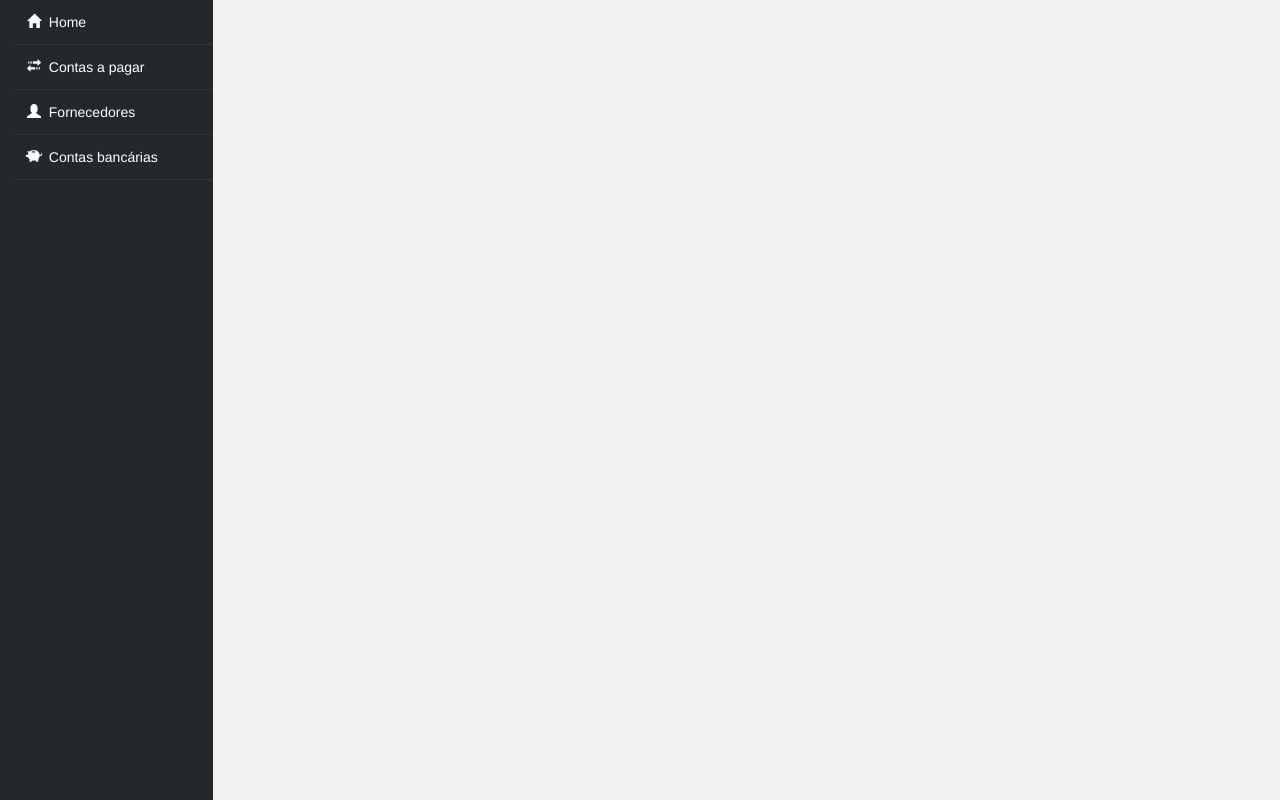
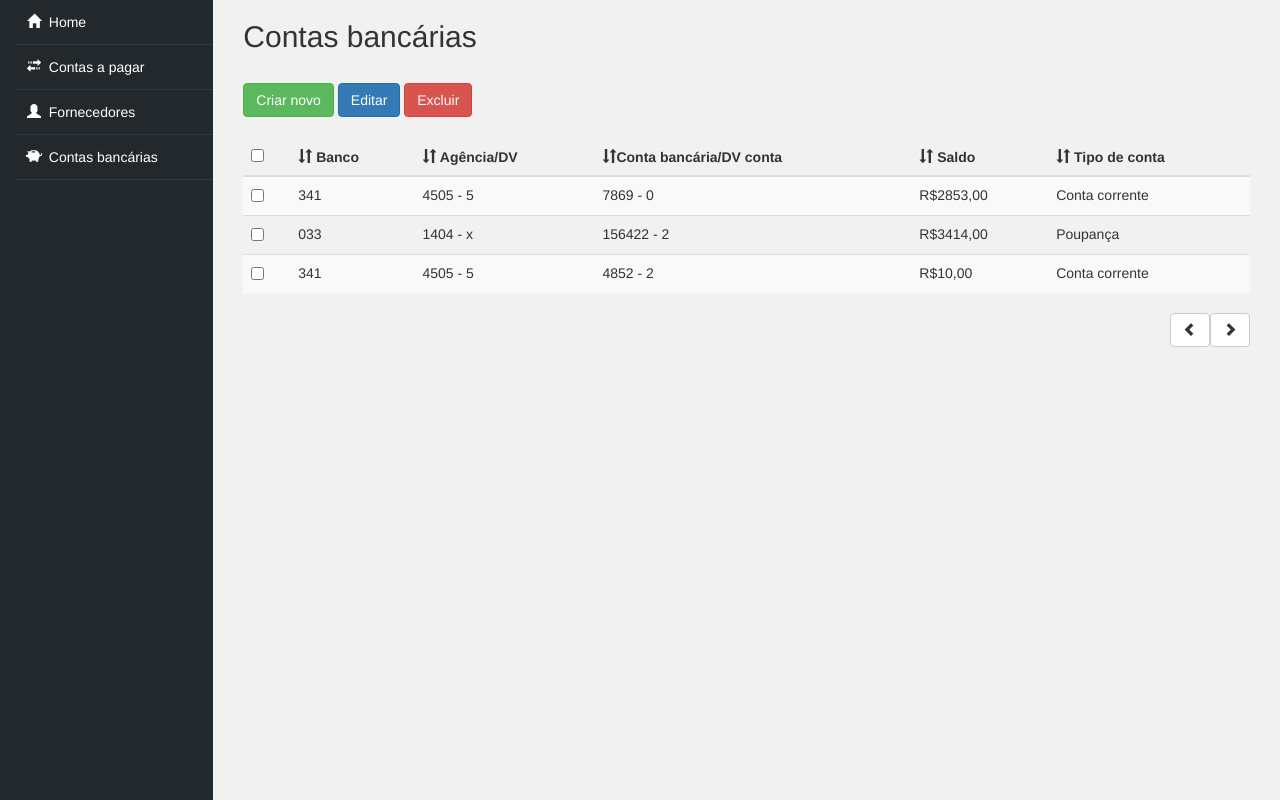
Before and after one commit to cinthiafukami/pellicanos, a PHP site: page /listar-contas-bancarias.php in a window 1280 px wide. Shown: the part 40-840 px from the top of the page. Run offline with PHP 8.4, Linux system fonts and the light colour scheme; some libraries are stand-ins or nearby versions.

Commit message:
adicionado pagina de listar contas bancarias

```diff
--- a/html/cadastro-conta-bancaria.php
+++ b/html/cadastro-conta-bancaria.php
@@ -24,7 +24,7 @@
             <div class="col-sm-4"><label for="">Saldo inicial</label><input class="form-control" type="text" placeholder="R$0,00"></div>
             <div class="col-sm-3"><label for="">Tipo da conta: </label><br>
             <select name="" id="" class="form-control">
-              <option value="">Selecionar</option>
+              <option value="">Poupança</option>
             </select>
             </div>
           </div>
--- /dev/null
+++ b/html/editar-conta-bancaria.php
@@ -0,0 +1 @@
+editar-conta-bancaria.php
--- a/html/listar-contas-bancarias.php
+++ b/html/listar-contas-bancarias.php
@@ -2,6 +2,82 @@
 <?php include "sidebar.php" ?>
 
 <div class="col-sm-10">
+	<div class="row">
+
+	    <div class="row">
+	      <div class="col-sm-12">
+	        <h1>Contas bancárias</h1><br>
+
+	        <!-- Pop up excluir -->
+	        <div class="modal fade" id="myModal" tabindex="-1" role="dialog" aria-labelledby="myModalLabel">
+	          <div class="modal-dialog" role="document">
+	            <div class="modal-content">
+	              <div class="modal-header">
+	                <button type="button" class="close" data-dismiss="modal" aria-label="Close"><span aria-hidden="true">&times;</span></button>
+	                <h4 class="modal-title" id="myModalLabel">Excluir conta de número "7869-0"</h4>
+	              </div>
+	              <div class="modal-body">
+	                Tem certeza que deseja excluir registro permanentemente?
+	              </div>
+	              <div class="modal-footer">
+	                <button type="button" class="btn btn-default" data-dismiss="modal">Cancelar</button>
+	                <button type="button" class="btn btn-primary">Confirmar</button>
+	              </div>
+	            </div>
+	          </div>
+	        </div>
+
+	        <a href="/pellicanos/html/cadastro-conta-bancaria.php"><button type="button" class="btn btn-success"> Criar novo</button></a>
+	        <a href="/pellicanos/html/editar-conta-bancaria.php"><button type="button" class="btn btn-primary"> Editar</button></a>
+	        <button type="button" class="btn btn-danger" data-toggle="modal" data-target="#myModal"> Excluir</button><br><br>
+	      </div>
+	    </div>
+
+	    <div class="row">
+	      <div class="col-sm-12">
+	      <table class="table table-striped table-hover">
+	        <thead>
+	          <tr>
+	            <th><input type="checkbox"></th>
+	            <th><span class="glyphicon glyphicon-sort" aria-hidden="true"></span> Banco</th>
+	            <th><span class="glyphicon glyphicon-sort" aria-hidden="true"></span> Agência/DV</th>
+	            <th><span class="glyphicon glyphicon-sort" aria-hidden="true"></span>Conta bancária/DV conta</th>
+	            <th><span class="glyphicon glyphicon-sort" aria-hidden="true"></span> Saldo</th>
+	            <th><span class="glyphicon glyphicon-sort" aria-hidden="true"></span> Tipo de conta</th>
+	          </tr>
+	        </thead>
+	        <tr>
+	        	<td><input type="checkbox"></td>
+	        	<td>341</td>
+	        	<td>4505 - 5</td>
+	        	<td>7869 - 0</td>
+	        	<td>R$2853,00</td>
+	        	<td>Conta corrente</td>
+	        </tr>
+	        <tr>
+	        	<td><input type="checkbox"></td>
+	        	<td>033</td>
+	        	<td>1404 - x</td>
+	        	<td>156422 - 2</td>
+	        	<td>R$3414,00</td>
+	        	<td>Poupança</td>
+	        </tr>
+	        <tr>
+	        	<td><input type="checkbox"></td>
+	        	<td>341</td>
+	        	<td>4505 - 5</td>
+	        	<td>4852 - 2</td>
+	        	<td>R$10,00</td>
+	        	<td>Conta corrente</td>
+	        </tr>
+	      </table>
+
+	      <div style="float: right">
+	        <button type="submit" class="btn btn-default" \><span class="glyphicon glyphicon-chevron-left" aria-hidden="true"></span></button><button type="submit" class="btn btn-default" \><span class="glyphicon glyphicon-chevron-right" aria-hidden="true"></span></button>
+	      </div>
+	      </div>
+	    </div>
+	</div>
 
 </div>
 
```
